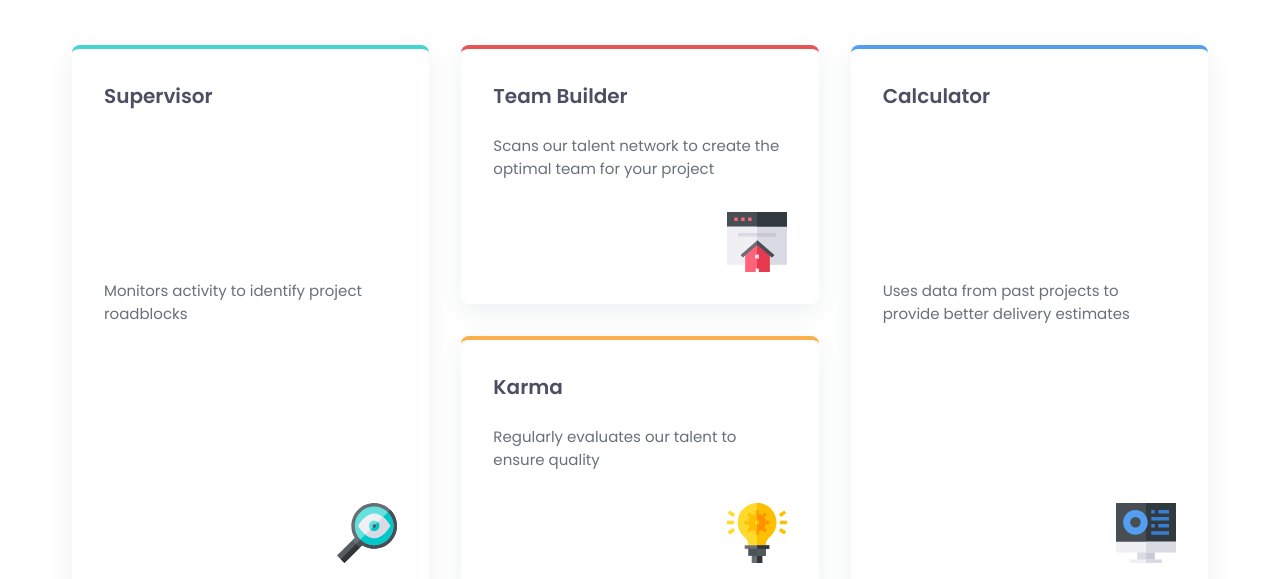
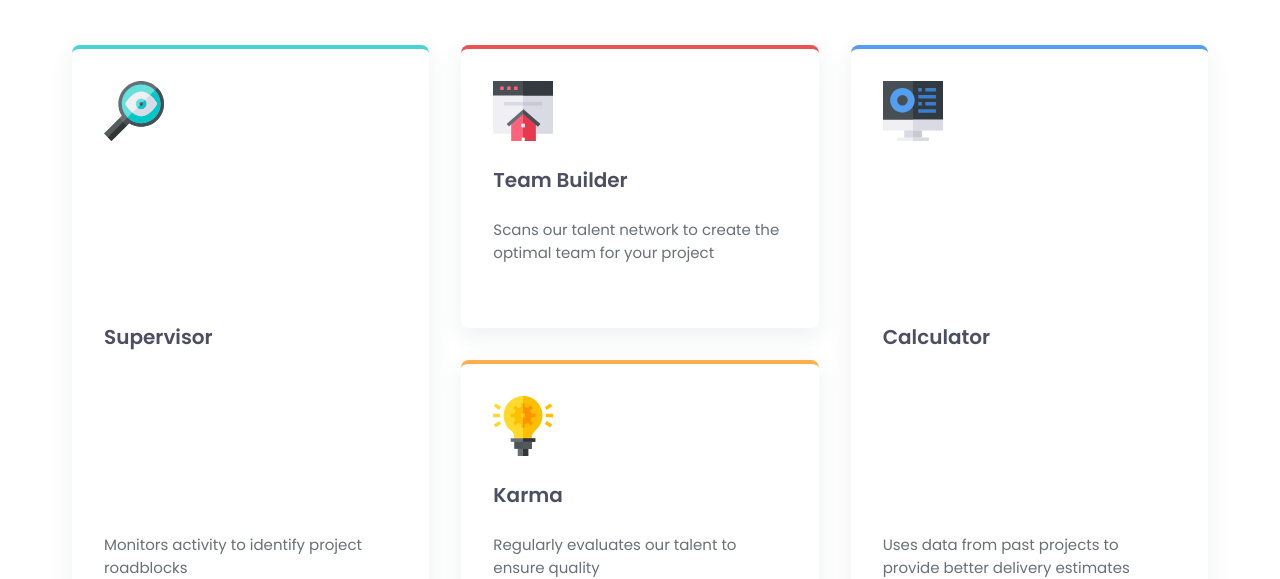
Before and after one commit to ThatBoyTweek/Four-Card-Feature-Section-Master, a plain HTML site: page index.html in a window 1280 px wide. Shown: the part 237-816 px from the top of the page. Drawn offline with Linux system fonts and the light colour scheme.

Commit message:
Refactor header and card markup for perfect semantic and accessibility compliance

```diff
--- a/index.html
+++ b/index.html
@@ -9,7 +9,6 @@
   <link rel="stylesheet" href="style.css">
 </head>
 <body>
-  <main class="container">
   <header class="header">
     <h1>
       Reliable, efficient delivery<br>
@@ -19,26 +18,27 @@
       Our Artificial Intelligence powered tools use millions of project data points to ensure that your project is successful
     </p>
   </header>
+  <main class="container">
     <section class="cards">
       <article class="card card--cyan">
+        <img src="images/icon-supervisor.svg" alt="Supervisor Icon">
         <h2>Supervisor</h2>
         <p>Monitors activity to identify project roadblocks</p>
-        <img src="images/icon-supervisor.svg" alt="Supervisor Icon">
       </article>
       <article class="card card--red">
+        <img src="images/icon-team-builder.svg" alt="Team Builder Icon">
         <h2>Team Builder</h2>
         <p>Scans our talent network to create the optimal team for your project</p>
-        <img src="images/icon-team-builder.svg" alt="Team Builder Icon">
       </article>
       <article class="card card--orange">
+        <img src="images/icon-karma.svg" alt="Karma Icon">
         <h2>Karma</h2>
         <p>Regularly evaluates our talent to ensure quality</p>
-        <img src="images/icon-karma.svg" alt="Karma Icon">
       </article>
       <article class="card card--blue">
+        <img src="images/icon-calculator.svg" alt="Calculator Icon">
         <h2>Calculator</h2>
         <p>Uses data from past projects to provide better delivery estimates</p>
-        <img src="images/icon-calculator.svg" alt="Calculator Icon">
       </article>
     </section>
   </main>
--- a/style.css
+++ b/style.css
@@ -90,11 +90,11 @@ body {
   .cards > .card--blue {
     height: 100%;
   }
-}
+/* Removed stray closing brace */
 }
 
 .cards__center {
-/* Removed empty .cards__center rule */
+/* Removed obsolete .cards__center rule */
 }
 
 .card {
@@ -124,9 +124,11 @@ body {
 }
 
 .card img {
-  align-self: flex-end;
+  display: block;
+  margin-bottom: 1.5rem;
   width: 60px;
   height: auto;
+  align-self: flex-start;
 }
 
 .card--cyan { border-top-color: var(--cyan); }
```
Lines whose indentation alone changed are shown as unchanged.
